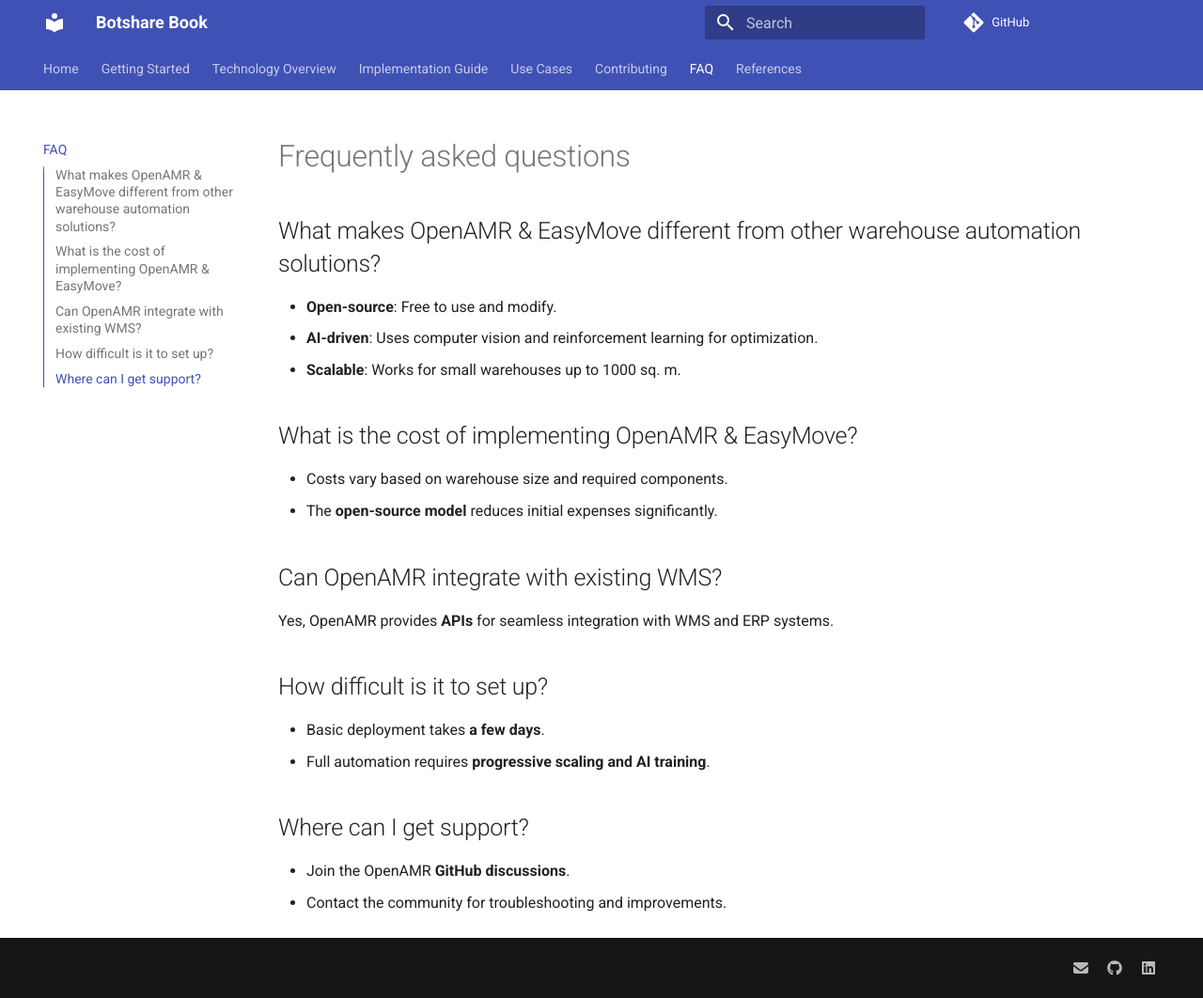
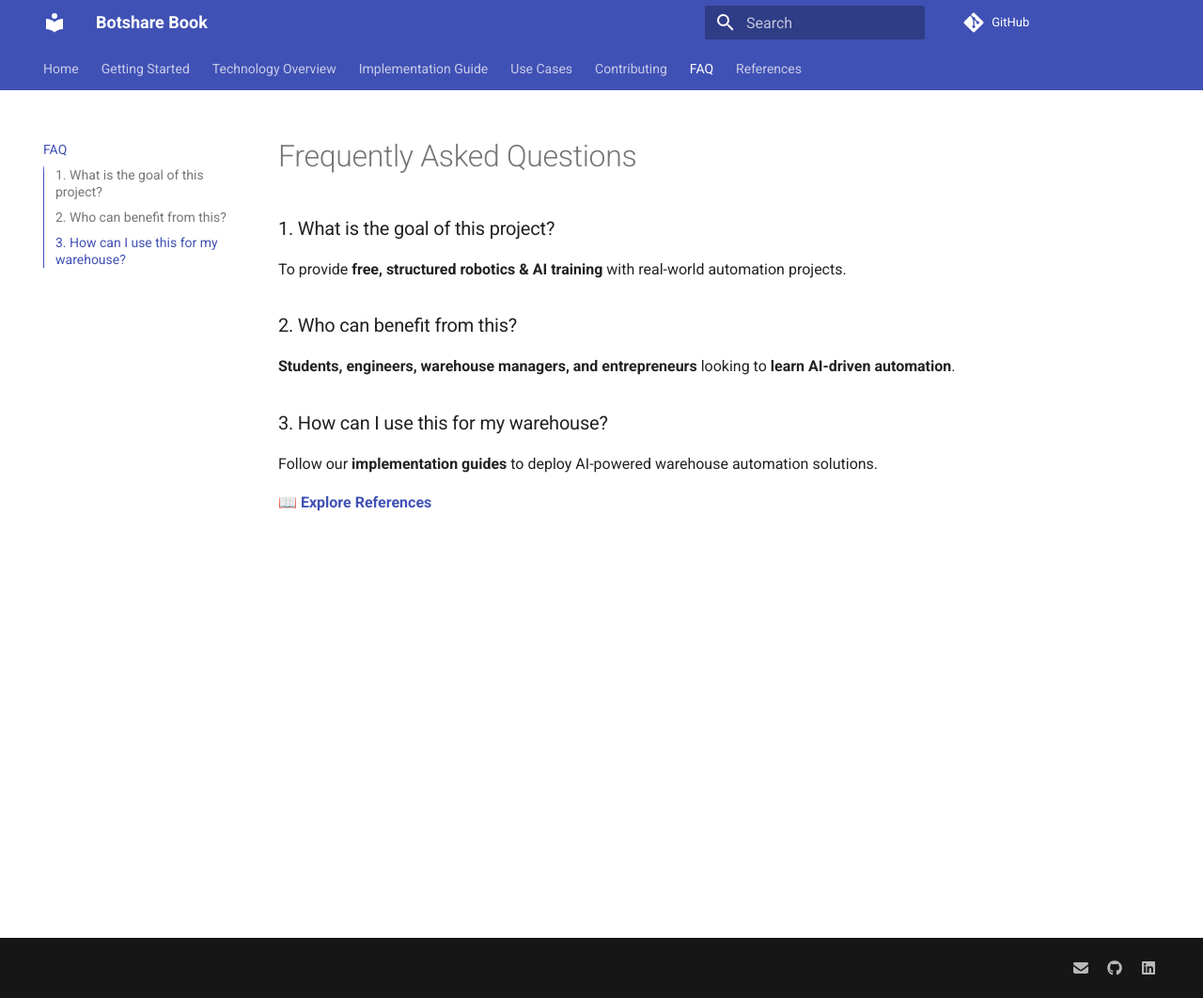
Before and after one commit to BotshareAI/Botshare_book, an MkDocs documentation site: the page built from docs/faq.md, in a window 1280 px wide and 1062 px high. Shown: the whole window at 94% size. Built offline with MkDocs 1.6.1 and Material for MkDocs 9.7.7, drawn with Linux system fonts in a browser that asks for light colours; comment, search, counter and statistics services are not loaded.

Commit message:
Update faq.md

```diff
--- a/docs/faq.md
+++ b/docs/faq.md
@@ -1,21 +1,12 @@
-# Frequently asked questions
+# Frequently Asked Questions
 
-## What makes OpenAMR & EasyMove different from other warehouse automation solutions?
-- **Open-source**: Free to use and modify.
-- **AI-driven**: Uses computer vision and reinforcement learning for optimization.
-- **Scalable**: Works for small warehouses up to 1000 sq. m.
+### 1. What is the goal of this project?
+To provide **free, structured robotics & AI training** with real-world automation projects.
 
-## What is the cost of implementing OpenAMR & EasyMove?
-- Costs vary based on warehouse size and required components.
-- The **open-source model** reduces initial expenses significantly.
+### 2. Who can benefit from this?
+**Students, engineers, warehouse managers, and entrepreneurs** looking to **learn AI-driven automation**.
 
-## Can OpenAMR integrate with existing WMS?
-Yes, OpenAMR provides **APIs** for seamless integration with WMS and ERP systems.
+### 3. How can I use this for my warehouse?
+Follow our **implementation guides** to deploy AI-powered warehouse automation solutions.
 
-## How difficult is it to set up?
-- Basic deployment takes **a few days**.
-- Full automation requires **progressive scaling and AI training**.
-
-## Where can I get support?
-- Join the OpenAMR **GitHub discussions**.
-- Contact the community for troubleshooting and improvements.
+📖 **[Explore References](references.md)**
```
